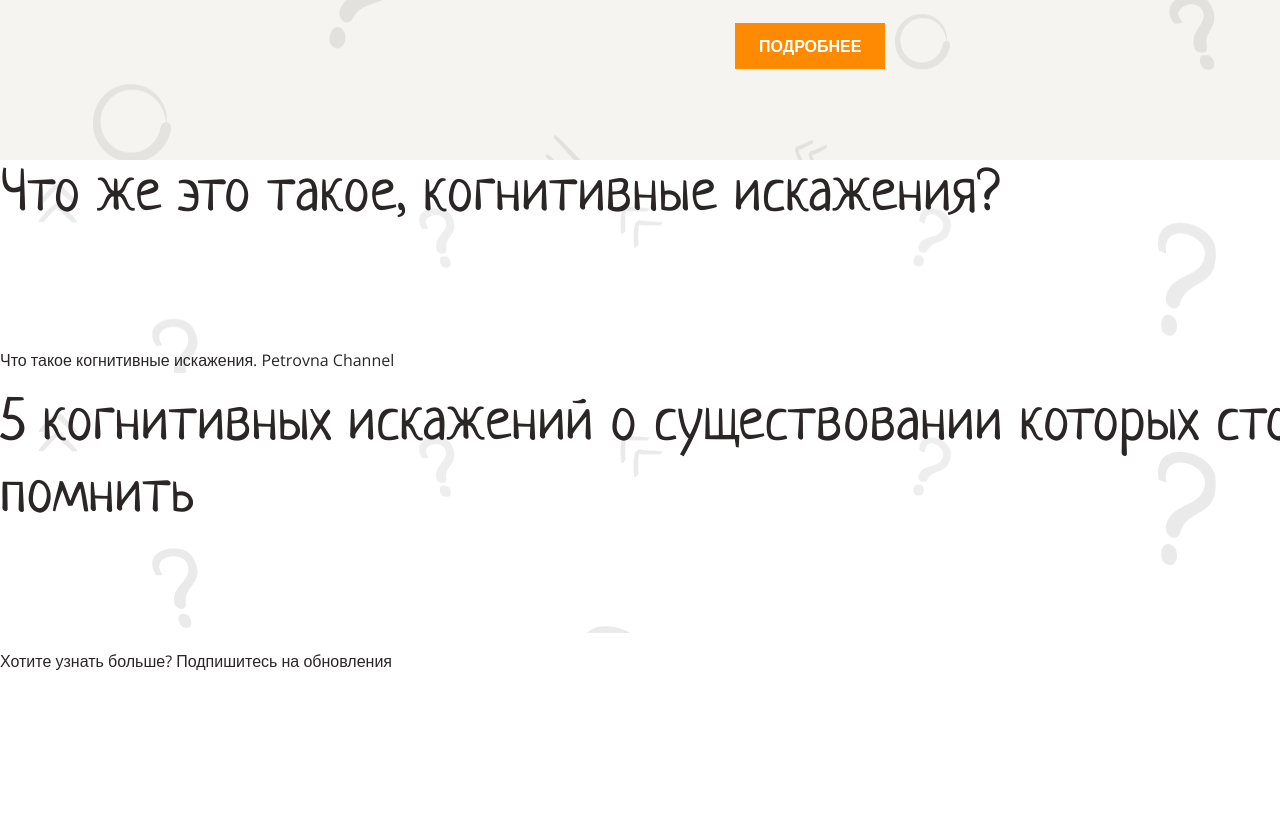
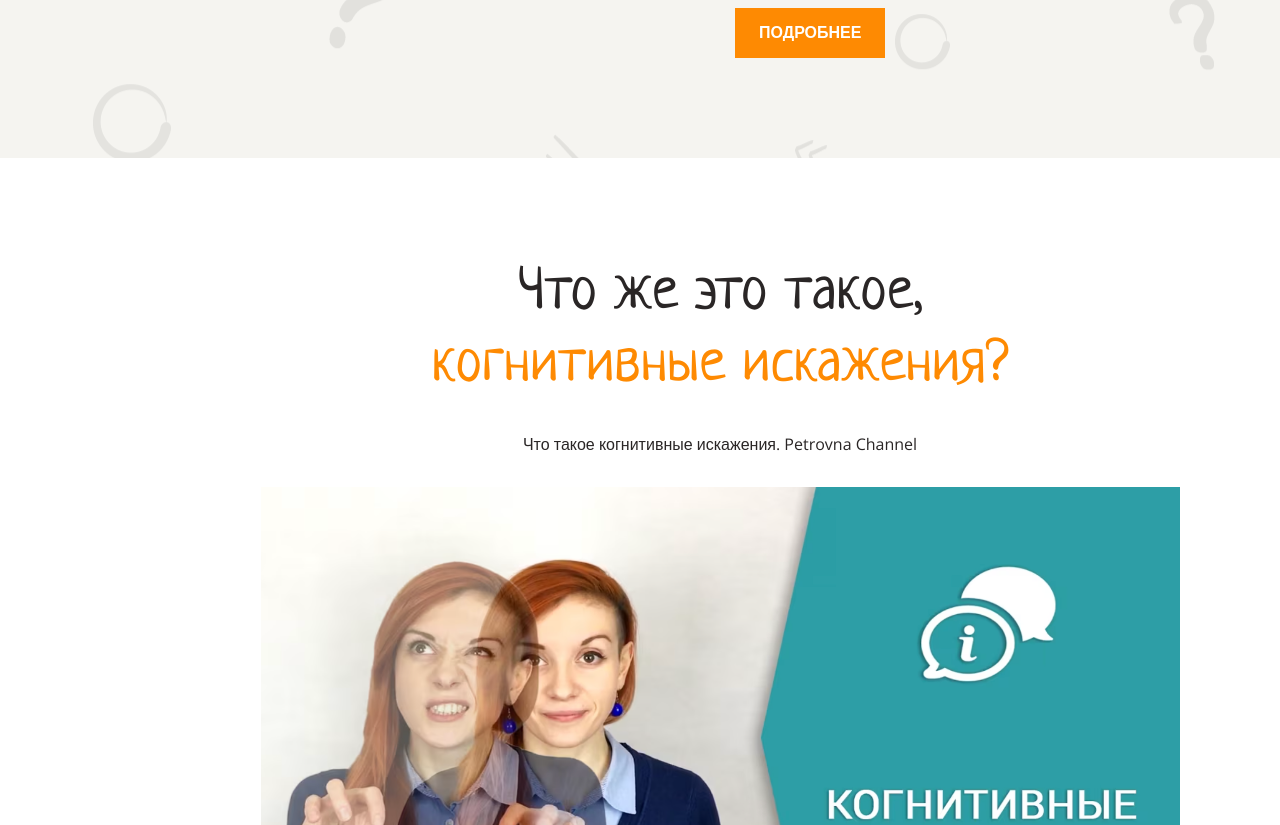
Before and after one commit to steblenko-vladislav/layout-designer-project-58, a website: page src/index.html in a window 1280 px wide. Shown: the part 735-1560 px from the top of the page. Before the commit the page ends 1426 px from the top, so only its background shows below. Drawn offline with nearby package versions, Linux system fonts and the light colour scheme.

Commit message:
4 task (1 and 2 page)

```diff
--- a/src/index.html
+++ b/src/index.html
@@ -12,36 +12,44 @@
     <link href="https://fonts.googleapis.com/css2?family=Open+Sans:ital,wght@0,300..800;1,300..800&display=swap" rel="stylesheet">
 </head>
 <body>
-<header class="section bg-light">
+<header class="wrapper bg-light">
     <div class="container">
-        <h1><span class="text-primary inherit-font">Когнитивные<br> искажения <br></span>в программировании</h1>
+        <h1 class="mb-200"><span class="text-primary">Когнитивные<br> искажения<br></span>в программировании</h1>
         <img class="hero-image" src="./images/main.png" alt="человечик с ноутбуком">
-        <div class="two-columns pt-100">
+        <div class="two-columns">
             <div class="column">
             <p>Мы, разработчики, часто сталкиваемся с проблемами, которые идут вразрез с нашей продуктивностью. Но мы часто игнорируем целостную картину. Некоторые из этих проблем малозаметны, некоторые существенны. Иногда с ними можно как-то справиться, а иногда, к сожалению, нет.</p>
             </div>
-
             <div class="column">
             <p>Вместе они формируют что-то вроде замкнутого цикла, и это может привести к длительной потере продуктивности, багам и бесконечному разочарованию.</p>
             <p>Если мы сможем минимизировать воздействие одного или нескольких из этих факторов, то сможем сломать и цикл, а остатки нейтрализовать.</p>
-                <div class="mt-50">
-                    <a href="#cognitive-biases" class="btn btn-primary">Подробнее</a>
-                </div>
+            <div class="btn-wrapper">
+                <a href="#cognitive-biases" class="btn btn-primary">Подробнее</a>
+            </div>
             </div>
         </div>
     </div>
 </header>
-<main>
-    <section class="section">
-        <h2>Что же это такое, когнитивные искажения?</h2>
-        <p>Что такое когнитивные искажения. Petrovna Channel</p>
-    </section>
-    <section id="cognitive-biases" class="section">
-        <h2>5 когнитивных искажений о существовании которых стоит помнить</h2>
-    </section>
+
+<main class="wrapper bg-white no-bg">
+    <div class="wrapper no-bg wrapper-with-stripe">
+        <div class="container">
+        <section id="preview-image" class="center">
+            <h2 class="mb-30">Что же это такое,<br> <span class="text-primary">когнитивные искажения?</span></h2>
+            <p class="mb-30">Что такое когнитивные искажения. Petrovna Channel</p>
+            <img class="preview" src="./images/preview.png" alt="ссылка на видео о когнитивных искажениях">
+        </section>
+        </div>
+    </div>
+    <div>
+        <section id="cognitive-biases" class="container">
+            <h2>5 когнитивных искажений о существовании которых стоит помнить</h2>
+        </section>
+    </div>
 </main>
-<footer>
-    <div>
+
+<footer class="wrapper">
+    <div class="container">
         <p>Хотите узнать больше? Подпишитесь на обновления</p>
     </div>
 </footer>
--- a/src/styles/style copy.css
+++ /dev/null
@@ -1,118 +0,0 @@
-/** CSS STYLE **/
-:root {
-  --white: #fff;
-  --translucent-white: #d7ccc0;
-  --light: #f5f4f0;
-  --main: #FE8A02;
-  --main-dark: #42413c;
-  --dark: #2a2626;
-  --translucent-dark: #908d8b;
-  --brown: #b09a81;
-  --blue: #1085c5;
-  --font-size: 16px;
-  --line-height: 1.6em;
-  --width-full: 1100px;
-}
-
-@font-face {
-  font-family: "Neucha";
-  font-weight: 400;
-  font-style: normal;
-  src: url(/src/fonts/Neucha-Regular.ttf);
-}
-
-.width-full {
-  width: var(--width-full);
-}
-
-.width-half {
-  width: 535px;
-}
-body {
-  font-family: "Open Sans", "Arial", sans-serif;
-  font-size: 16px;
-  line-height: 1.6em;
-  color: #2A2626;
-}
-
-.header {
-  width: 100%;
-  background-color: var(--light);
-
-}
-
-
-.header::before {
-  position: absolute;
-  content: "";
-  background-image: url(/src/images/background.png);
-  background-repeat: no-repeat;
-  background-size: cover;
-  width: 100%;
-  height: 100%;
-  opacity: 0.1;
-}
-
-h1, h2, h3 {
-  font-family: "Neucha", cursive;
-  line-height: 1.2em;
-
-}
-
-h1 {
-  position: absolute;
-  z-index: 200;
-  font-size: 72px;
-
-}
-
-h2 {
-  font-size: 60px;
-}
-
-h3 {
-  font-size: 34px;
-}
-
-.flex-container {
-  display: flex;
-  flex-direction: column;
-  align-items: center;
-  justify-content: center;
-}
-
-.flex {
-  display: flex;
-  justify-content: space-between;
-}
-
-.flex-column-center {
-  display: flex;
-  flex-direction: column;
-  justify-content: center;
-}
-
-section {
-  width: 1110px;
-  padding: 100px 100px;
-}
-
-
-.img-main {
-  position: relative;
-  z-index: 100;
-  height: 525px;
-  top: 55px;
-  right: -270px;
-}
-
-.button {
-  padding: 12px 24px 12px 24px;
-  background-color: var(--main);
-  font-weight: bold;
-  color: var(--white);
-}
-
-.color-main {
-  color: var(--main);
-}
--- a/src/styles/style.css
+++ b/src/styles/style.css
@@ -25,11 +25,29 @@
   src: url(/src/fonts/Neucha-Regular.ttf);
 }
 
-/* СТИЛИ СТРУКТУРЫ */
-
-* {
+/* Обнуление и нормализация стилей */
+*,
+*::before,
+*::after
+ {
   box-sizing: border-box;
 }
+
+html {
+  height: 100%;
+  scroll-behavior: smooth;
+}
+
+h1, h2, h3, h4, h5, h6 {
+  margin: 0;
+  padding: 0;
+}
+
+p {
+  margin-top: 0;
+}
+
+/* СТИЛИ СТРУКТУРЫ */
 
 body {
   margin: 0;
@@ -37,15 +55,11 @@ body {
   width: 100%;
 }
 
-h1, h2, h3 {
-  margin: 0;
-  padding-bottom: 100px;
-}
 
-.section {
+.wrapper {
   position: relative;
   width: 1440px;
-  margin: 0 auto; /*это чтобы как в макете ширина*/
+  margin: 0 auto; /*эти 2 стиля чтобы как в макете ширина*/
 }
 
 .container {
@@ -55,24 +69,31 @@ h1, h2, h3 {
   padding: 100px 0;
 }
 
+.flex {
+  display: flex;
+}
+
 .two-columns {
   display: flex;
+  flex-wrap: nowrap;
   gap: 30px;
-  align-items: flex-start;
 }
 
 .column {
-  width: 50%;
+  flex-basis: 50%;
 }
 
 .hero-image {
   position: absolute;
-  z-index: 2;
   height: 525px;
   top: 55px;
   right: -270px;
 }
 
+.btn-wrapper {
+  display: flex;
+  margin-top: 40px;
+}
 
 .pt-100 {
   padding-top: 100px;
@@ -85,6 +106,10 @@ h1, h2, h3 {
   padding-bottom: 100px;
 }
 
+.mt-200{
+  margin-top: 200px;
+}
+
 .mt-100 {
   margin-top: 100px;
 }
@@ -92,23 +117,63 @@ h1, h2, h3 {
 .mt-50{
   margin-top: 50px;
 }
+
+.mb-200 {
+  margin-bottom: 200px;
+}
+
+.mb-30 {
+  margin-bottom: 30px;
+}
+
+.center {
+  text-align: center;
+}
+
+.preview {
+  position: relative;
+  z-index: 2;
+  vertical-align: bottom;
+  width: 919px;
+  height: 517px;
+  padding-bottom: 16px;
+  /*display: block;
+  margin-left: auto;
+  margin-right: auto;*/
+}
+
+#preview-image {
+
+}
 /* СТИЛИ ОФОРМЛЕНИЯ */
 
 /* Фон */
 
-.section::before {
+.wrapper::before {
   position: absolute;
   content: "";
   background-image: url(/images/background.png);
-  background-repeat: repeat;
+  background-repeat: no-repeat;
   background-size: cover;
   width: 100%;
   height: 100%;
-  top: 0;
-  left: 0;
   opacity: 0.1;
 }
 
+.no-bg::before{
+  background-image: none;
+}
+
+.wrapper-with-stripe::after {
+  content: '';
+  position: absolute;
+  bottom: 100px;
+  left: 0;
+  width: 100%;
+  height: 100px;
+  background-color: #f5f4f0; /* ваш серый цвет */
+  z-index: 1;
+}
 /* Цвета фона */
 
 .bg-white {
@@ -155,7 +220,7 @@ h1, h2, h3 {
 
 /* Шрифты,типографика*/
 
-* {
+body {
   font-family: "Open Sans", sans-serif;
   line-height: 1.6em;
   font-size: 16px;
@@ -180,11 +245,6 @@ h3 {
   font-size: 34px;
 }
 
-.inherit-font {
-  font-size: inherit;
-  line-height: inherit;
-  font-family: inherit;
-}
 
 .btn-primary {
   padding: 12px 24px 12px 24px;
```
